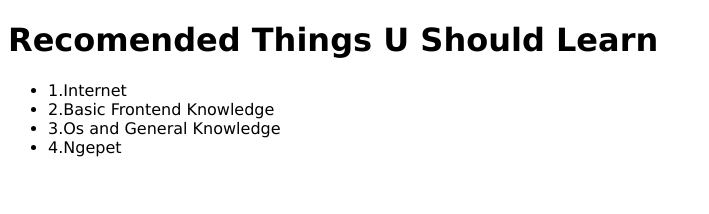
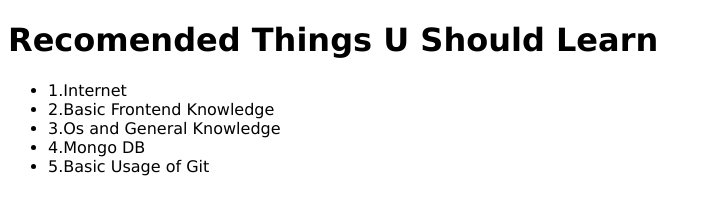
Before and after one commit to StellarG/git-repo, a plain HTML site: page index.html in a window 1280 px wide. Shown: the whole page, without its empty margins (0-709 px from the left). Drawn offline with Linux system fonts and the light colour scheme.

Commit message:
adding more options at index.html

```diff
--- a/index.html
+++ b/index.html
@@ -13,7 +13,8 @@
         <li>1.Internet</li>
         <li>2.Basic Frontend Knowledge</li>
         <li>3.Os and General Knowledge</li>
-        <li>4.Ngepet</li>
+        <li>4.Mongo DB</li>
+        <li>5.Basic Usage of Git</li>
 
     </ul>
 
```
